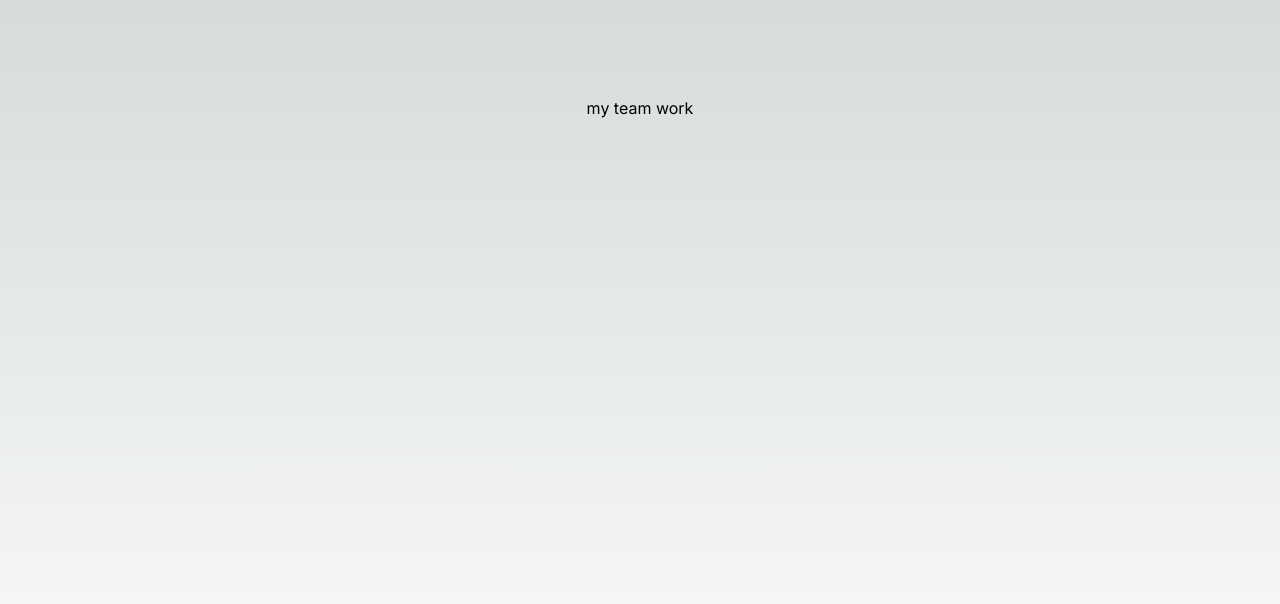
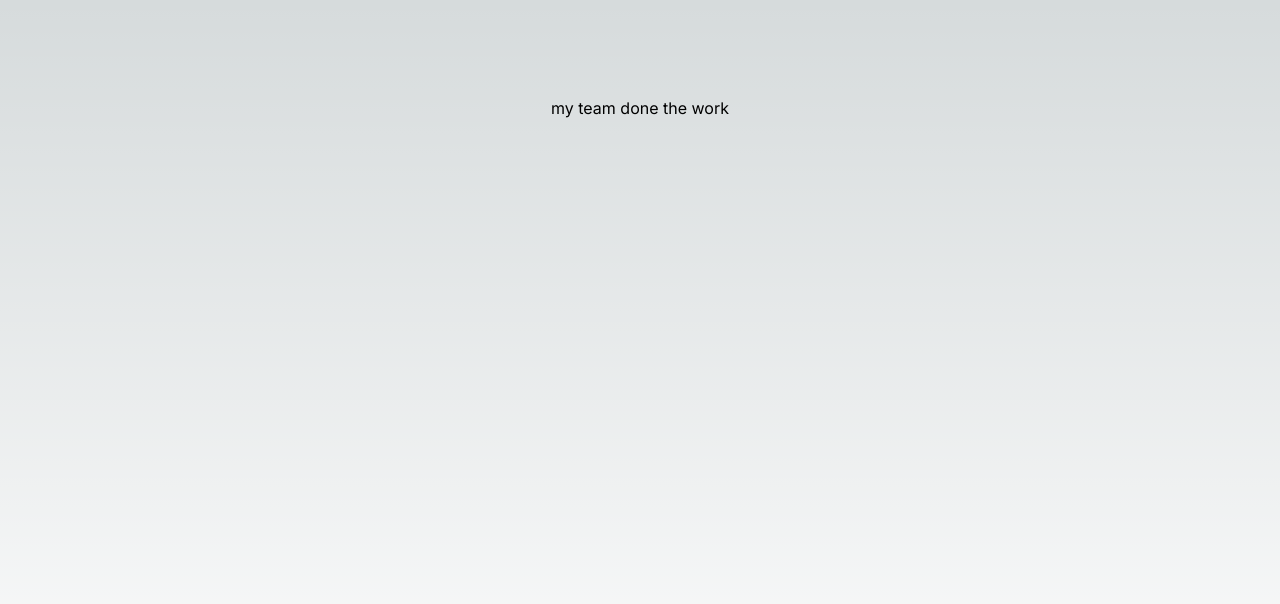
Before and after one commit to Amankhan315/mywork, a Next.js app: page / in a window 1280 px wide. Shown: the top 604 px of the page. Built offline with nearby package versions, Linux system fonts and the light colour scheme.

Commit message:
change my text

```diff
--- a/src/app/page.tsx
+++ b/src/app/page.tsx
@@ -3,7 +3,7 @@ import Image from "next/image";
 export default function Home() {
   return (
     <main className="flex min-h-screen flex-col items-center justify-between p-24">
-     my team work
+     my team done the work
     </main>
   );
 }
```
